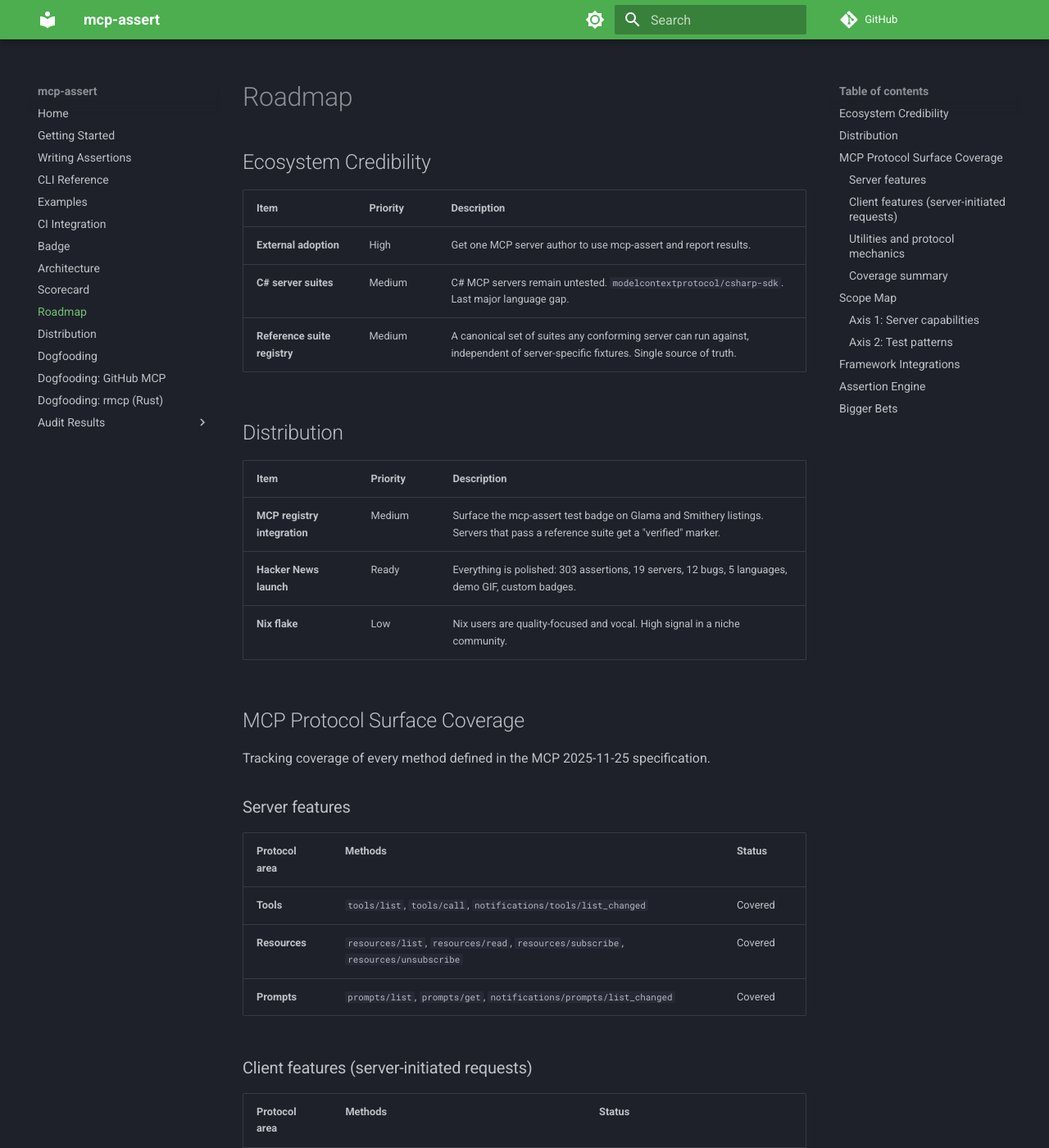
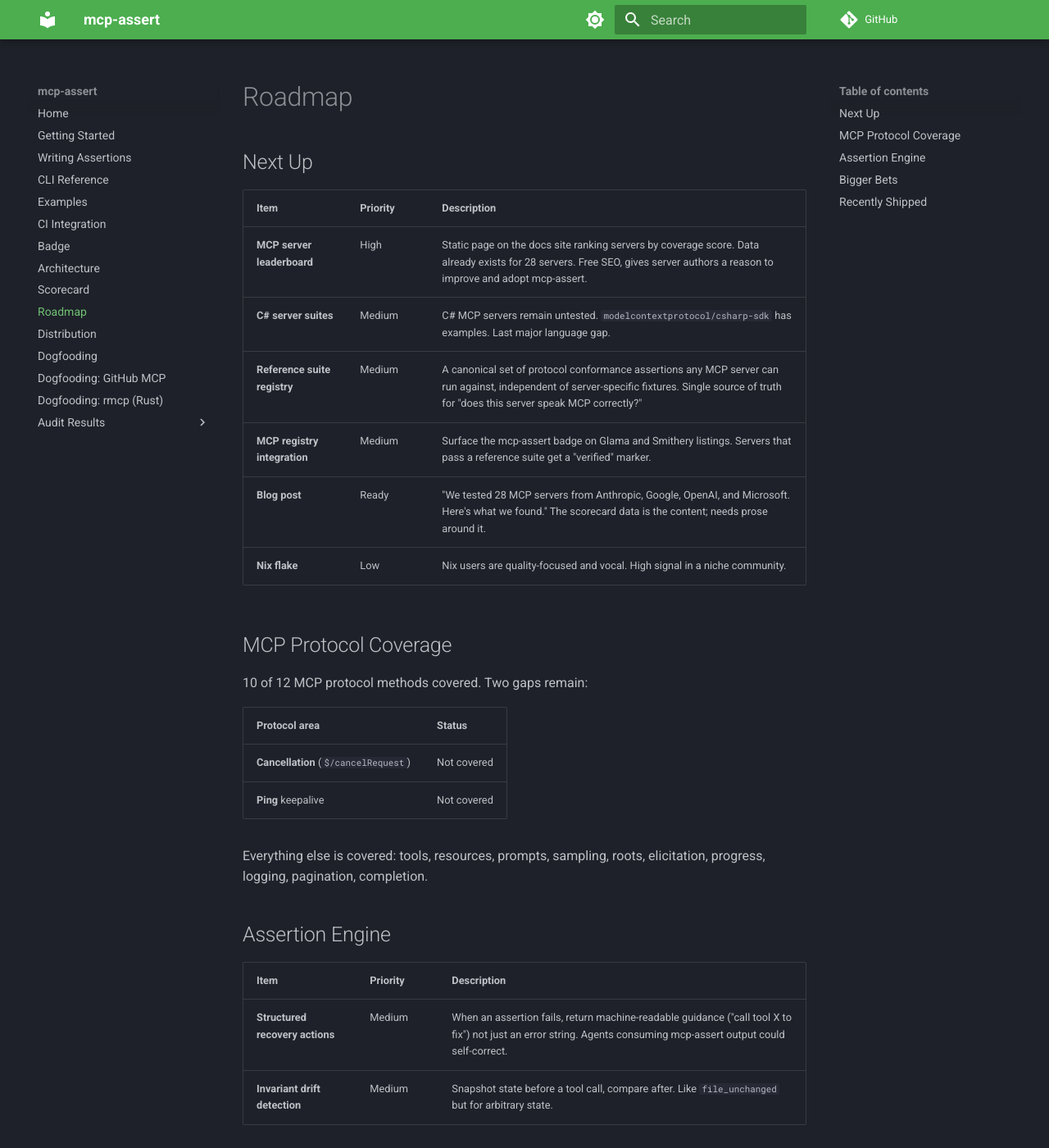
Before and after one commit to blackwell-systems/mcp-assert, an MkDocs documentation site: the page built from docs/roadmap.md, in a window 1280 px wide and 1400 px high. Shown: the whole window at 82% size. Built offline with MkDocs 1.6.1 and Material for MkDocs 9.7.7, drawn with Linux system fonts in a browser that asks for light colours; comment, search, counter and statistics services are not loaded; some of the changed text lies outside the part shown.

Commit message:
docs: clean up roadmap, move shipped items, update priorities

```diff
--- a/docs/roadmap.md
+++ b/docs/roadmap.md
@@ -1,103 +1,49 @@
 # Roadmap
 
-## Ecosystem Credibility
+## Next Up
 
 | Item | Priority | Description |
 |------|----------|-------------|
-| **External adoption** | High | Get one MCP server author to use mcp-assert and report results. |
-| **C# server suites** | Medium | C# MCP servers remain untested. `modelcontextprotocol/csharp-sdk`. Last major language gap. |
-| **Reference suite registry** | Medium | A canonical set of suites any conforming server can run against, independent of server-specific fixtures. Single source of truth. |
-
-## Distribution
-
-| Item | Priority | Description |
-|------|----------|-------------|
-| **MCP registry integration** | Medium | Surface the mcp-assert test badge on Glama and Smithery listings. Servers that pass a reference suite get a "verified" marker. |
-| **Hacker News launch** | Ready | Everything is polished: 303 assertions, 19 servers, 12 bugs, 5 languages, demo GIF, custom badges. |
+| **MCP server leaderboard** | High | Static page on the docs site ranking servers by coverage score. Data already exists for 28 servers. Free SEO, gives server authors a reason to improve and adopt mcp-assert. |
+| **C# server suites** | Medium | C# MCP servers remain untested. `modelcontextprotocol/csharp-sdk` has examples. Last major language gap. |
+| **Reference suite registry** | Medium | A canonical set of protocol conformance assertions any MCP server can run against, independent of server-specific fixtures. Single source of truth for "does this server speak MCP correctly?" |
+| **MCP registry integration** | Medium | Surface the mcp-assert badge on Glama and Smithery listings. Servers that pass a reference suite get a "verified" marker. |
+| **Blog post** | Ready | "We tested 28 MCP servers from Anthropic, Google, OpenAI, and Microsoft. Here's what we found." The scorecard data is the content; needs prose around it. |
 | **Nix flake** | Low | Nix users are quality-focused and vocal. High signal in a niche community. |
 
-## MCP Protocol Surface Coverage
+## MCP Protocol Coverage
 
-Tracking coverage of every method defined in the MCP 2025-11-25 specification.
+10 of 12 MCP protocol methods covered. Two gaps remain:
 
-### Server features
+| Protocol area | Status |
+|--------------|--------|
+| **Cancellation** (`$/cancelRequest`) | Not covered |
+| **Ping** keepalive | Not covered |
 
-| Protocol area | Methods | Status |
-|--------------|---------|--------|
-| **Tools** | `tools/list`, `tools/call`, `notifications/tools/list_changed` | Covered |
-| **Resources** | `resources/list`, `resources/read`, `resources/subscribe`, `resources/unsubscribe` | Covered |
-| **Prompts** | `prompts/list`, `prompts/get`, `notifications/prompts/list_changed` | Covered |
-
-### Client features (server-initiated requests)
-
-| Protocol area | Methods | Status |
-|--------------|---------|--------|
-| **Sampling** | `sampling/createMessage` | Covered (`client_capabilities.sampling`) |
-| **Roots** | `roots/list`, `notifications/roots/list_changed` | Covered (`client_capabilities.roots`) |
-| **Elicitation** | `elicitation/create` | Covered (accept, decline, cancel flows) |
-
-### Utilities and protocol mechanics
-
-| Protocol area | Methods | Status |
-|--------------|---------|--------|
-| **Progress** | `notifications/progress` during tool execution | Covered (`capture_progress` + `min_progress`) |
-| **Logging** | `logging/setLevel`, `notifications/message` | Covered (`assert_logging`) |
-| **Pagination** | Cursor-based pagination on list endpoints | Covered (`json_path` + `cursor:` field) |
-| **Completion** | `completion/complete` (argument autocompletion) | Covered (`assert_completion`) |
-| **Cancellation** | `$/cancelRequest` | Not covered |
-| **Ping** | `ping` keepalive | Not covered |
-
-### Coverage summary
-
-| Category | Covered | Total | Notes |
-|----------|---------|-------|-------|
-| Server features | 3/3 | 3 | Tools, Resources (list/read/subscribe), Prompts (list/get) |
-| Client features | 3/3 | 3 | Sampling, roots, elicitation |
-| Utilities | 4/6 | 6 | Progress, logging, pagination, completion covered; cancellation and ping remain |
-| **Total** | **10/12** | **12** | Cancellation and ping are the only gaps |
-
-## Scope Map
-
-### Axis 1: Server capabilities
-
-| Capability | Status | Notes |
-|-----------|--------|-------|
-| **Stdio servers** | Supported | Launch as subprocess, pipe stdin/stdout |
-| **HTTP servers (streamable)** | Supported | `transport: http` with `url:` field |
-| **SSE servers (legacy)** | Supported | `transport: sse` with `url:` field |
-| **Bidirectional (sampling, roots, elicitation)** | Supported | `client_capabilities` in server YAML config |
-| **Authenticated servers (OAuth, API keys)** | Mostly supported | Token/API key injection via `server.env:` (stdio) and `server.headers:` (HTTP/SSE) with `${VAR}` expansion. Interactive browser-based OAuth flows not yet automated. |
-| **Streaming/long-running tools** | Partial | Progress notifications captured. Full streaming not yet supported. |
-| **Multi-server composition** | Not yet | Testing the composition layer requires intercepting outgoing calls. |
-
-### Axis 2: Test patterns
-
-| Pattern | Status | Notes |
-|---------|--------|-------|
-| **Single tool responses** | Supported | 18 assertion types + 4 trajectory types |
-| **Multi-step workflows** | Supported | `setup:` steps with `capture:` for chaining outputs |
-| **Trajectory validation** | Supported | Inline `trace:` and `audit_log:` sources |
-| **Live agent trajectory capture** | Supported | `intercept` command proxies stdio and captures tool calls in real time |
-| **Snapshot regression** | Supported | `snapshot --update` captures outputs; subsequent runs detect changes |
-| **Cross-language conformance** | Supported | Matrix mode runs same assertions across N servers |
-
-## Framework Integrations
-
-| Item | Priority | Description |
-|------|----------|-------------|
-| **pytest plugin** | **Shipped** | `pip install pytest-mcp-assert`, then `pytest --mcp-suite evals/`. Each YAML assertion becomes a pytest item with pass/fail/skip semantics. 170 lines of Python; the Go binary handles all MCP logic. See `pytest-plugin/` directory. |
+Everything else is covered: tools, resources, prompts, sampling, roots, elicitation, progress, logging, pagination, completion.
 
 ## Assertion Engine
 
 | Item | Priority | Description |
 |------|----------|-------------|
-| **Structured recovery actions** | Medium | When an assertion fails, return machine-readable guidance ("call tool X to fix") not just an error string. Agents consuming mcp-assert output could self-correct. Inspired by Centian's RecoveryAction pattern. |
-| **Invariant drift detection** | Medium | Snapshot a file or state before a tool call, compare after. Like `file_unchanged` but for arbitrary state (e.g., "no new diagnostics introduced"). More powerful than post-hoc file comparison. |
-| **`generate` HTTP transport support** | Low | The `generate` command currently only works with stdio servers. Add HTTP/SSE support so remote servers can be auto-discovered. |
+| **Structured recovery actions** | Medium | When an assertion fails, return machine-readable guidance ("call tool X to fix") not just an error string. Agents consuming mcp-assert output could self-correct. |
+| **Invariant drift detection** | Medium | Snapshot state before a tool call, compare after. Like `file_unchanged` but for arbitrary state. |
 
 ## Bigger Bets
 
 | Item | Priority | Description |
 |------|----------|-------------|
-| **MCP server leaderboard** | Medium | Public page showing coverage scores for popular MCP servers. Servers compete on correctness. |
-| **VS Code extension** | Low | Run assertions from the editor. Click-to-run on YAML files, inline pass/fail markers, coverage gutter annotations. |
+| **VS Code extension** | Low | Run assertions from the editor. Click-to-run on YAML files, inline pass/fail markers. |
+
+## Recently Shipped
+
+| Item | Version | Description |
+|------|---------|-------------|
+| **pytest plugin** | Unreleased | `pip install pytest-mcp-assert`, then `pytest --mcp-suite evals/`. Each YAML becomes a pytest test item. |
+| **Badge snippet on pass** | Unreleased | CLI and GitHub Action output ready-to-paste badge markdown when all assertions pass. |
+| **SSE transport fix** | 0.4.0 | `Start()` call was missing for SSE/HTTP clients. Found by dogfooding. |
+| **FastMCP SSE suite** | 0.4.0 | 11 assertions against FastMCP over SSE transport. First SSE coverage. |
+| **generate HTTP/SSE support** | 0.4.0 | `--transport http\|sse` and `--headers` flags for remote server assertion generation. |
+| **Grafana, Playwright, Google, OpenAI, arxiv suites** | Unreleased | 28 servers scanned total. All 4 major tech companies covered. |
+| **4 upstream fix PRs** | Unreleased | mcp-go, antvis, grafana, arxiv. |
+| **External adoption** | Unreleased | antvis maintainer engaged, asked about mcp-assert. Anthropic filesystem bug fix submitted by community member via our issue. |
```
